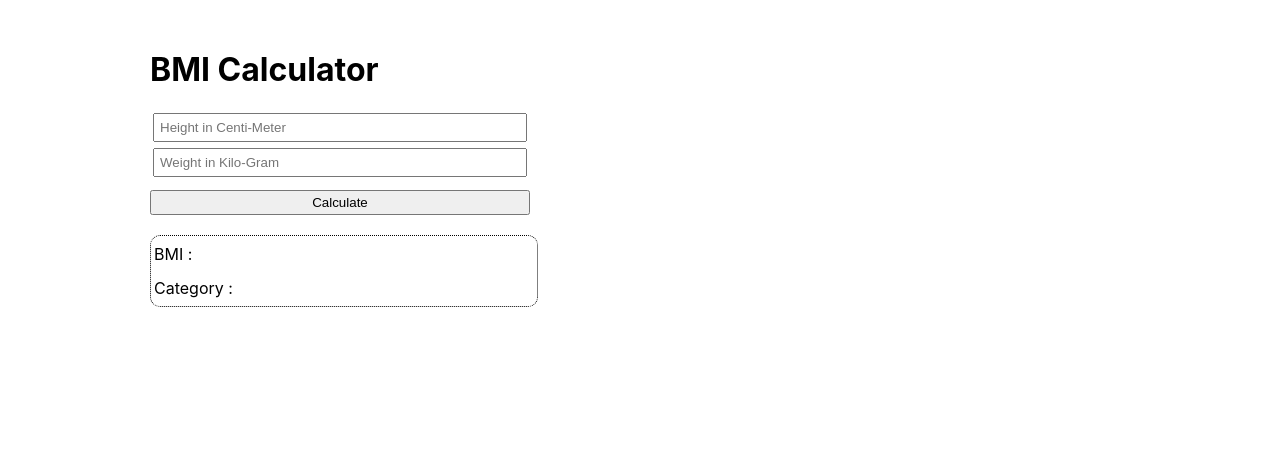
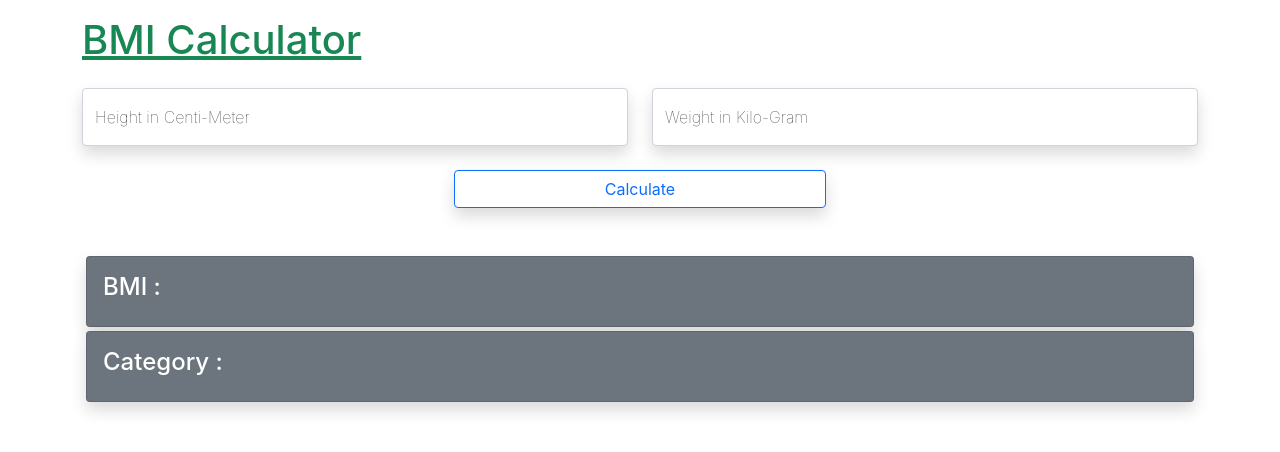
Before and after one commit to ankitdabhi28/BMI-Calculator, a React (Create React App) app: page / in a window 1280 px wide. Shown: the top 452 px of the page. Built offline with nearby package versions, Linux system fonts and the light colour scheme.

Commit message:
style update

```diff
--- a/package.json
+++ b/package.json
@@ -7,7 +7,9 @@
     "@testing-library/jest-dom": "^5.16.5",
     "@testing-library/react": "^13.4.0",
     "@testing-library/user-event": "^13.5.0",
+    "bootstrap": "^5.2.3",
     "react": "^18.2.0",
+    "react-bootstrap": "^2.7.2",
     "react-dom": "^18.2.0",
     "react-redux": "^8.0.5",
     "react-scripts": "5.0.1",
--- a/public/index.html
+++ b/public/index.html
@@ -15,6 +15,7 @@
       user's mobile device or desktop. See https://developers.google.com/web/fundamentals/web-app-manifest/
     -->
     <link rel="manifest" href="%PUBLIC_URL%/manifest.json" />
+    <link href="https://cdn.jsdelivr.net/npm/bootstrap@5.0.2/dist/css/bootstrap.min.css" rel="stylesheet" integrity="sha384-EVSTQN3/azprG1Anm3QDgpJLIm9Nao0Yz1ztcQTwFspd3yD65VohhpuuCOmLASjC" crossorigin="anonymous">
     <!--
       Notice the use of %PUBLIC_URL% in the tags above.
       It will be replaced with the URL of the `public` folder during the build.
@@ -27,6 +28,8 @@
     <title>BMI-calculator</title>
   </head>
   <body>
+    <script src="https://cdn.jsdelivr.net/npm/@popperjs/core@2.9.2/dist/umd/popper.min.js" integrity="sha384-IQsoLXl5PILFhosVNubq5LC7Qb9DXgDA9i+tQ8Zj3iwWAwPtgFTxbJ8NT4GN1R8p" crossorigin="anonymous"></script>
+<script src="https://cdn.jsdelivr.net/npm/bootstrap@5.0.2/dist/js/bootstrap.min.js" integrity="sha384-cVKIPhGWiC2Al4u+LWgxfKTRIcfu0JTxR+EQDz/bgldoEyl4H0zUF0QKbrJ0EcQF" crossorigin="anonymous"></script>
     <noscript>You need to enable JavaScript to run this app.</noscript>
     <div id="root"></div>
     <!--
--- a/src/App.css
+++ b/src/App.css
@@ -1,4 +1,4 @@
-.App {
+/* .App {
   margin: 50px 0px 0px 150px;
 }
 .int{
@@ -23,4 +23,4 @@ table {
   text-align: left;
   height: 30px;
   width: 297px;
-}
+} */
--- a/src/Components/InputFilds.jsx
+++ b/src/Components/InputFilds.jsx
@@ -7,12 +7,11 @@ import { setWeight } from "./Redux/ForState/WeightState";
 import { dispatch } from "./Redux/store";
 
 function InputFilds() {
+  const height = useSelector((state) => state.Height.Height);
+  const weight = useSelector((state) => state.Weight.Weight);
 
-  const height = useSelector((state) => state.Height.Height);
+  console.log(weight, "weight State");
   console.log(height, "height State");
-
-  const weight = useSelector((state) => state.Weight.Weight);
-  console.log(weight, "weight State");
 
   const handleBmi = () => {
     let val = (
@@ -31,30 +30,48 @@ function InputFilds() {
   };
 
   return (
+    <div className="container " >
+      {/* <div className="row"> */}
       <div>
-      <div>
-        <h1>BMI Calculator</h1>
-        <div>
+        <h1 className="mt-3 text-decoration-underline text-success">BMI Calculator</h1>
+      </div>
+      <div className="mt-4">
+        <div className="row ">
+          <div className="col-12  col-md-6 ">
+            <div className="form-floating ">
               <input
-            className="int"
+                className="form-control shadow"
                 min={30}
                 type="number"
                 onChange={(e) => dispatch(setHeight(e.target.value))}
                 placeholder="Height in Centi-Meter"
               />
+              <label className="fw-lighter" for="floatingInput">Height in Centi-Meter</label>
             </div>
-        <div>
+          </div>
+
+          <div className="col-12 col-md-6 ">
+            <div className="form-floating  ">
               <input
-            className="int"
+                className="form-control shadow "
                 min={1}
                 type="number"
                 onChange={(e) => dispatch(setWeight(e.target.value))}
                 placeholder="Weight in Kilo-Gram"
               />
-        </div>
-        <button className="btn" onClick={handleBmi}>Calculate</button>
+              <label className="fw-lighter" for="floatingInput">Weight in Kilo-Gram</label>
             </div>
           </div>
+        </div>
+
+        <div className="d-grid col-4 mt-4 mx-auto">
+          <button className="btn btn-outline-primary shadow" onClick={handleBmi}>
+            Calculate
+          </button>
+        </div>
+      </div>
+    </div>
+    // </div>
   );
 }
 
--- a/src/Components/PrintData.jsx
+++ b/src/Components/PrintData.jsx
@@ -3,22 +3,28 @@ import { useSelector } from "react-redux";
 
 function PrintData() {
   const bmi = useSelector((state) => state.Bmi.Bmi);
+  const info = useSelector((state) => state.Info.Info);
+
   console.log(bmi, "BMI State");
+  console.log(info, "Info State");
 
-  const info = useSelector((state) => state.Info.Info);
-  console.log(info, "Info State");
   return (
-    <div >
-      <table >
-      <tr>
-        <td> BMI : </td>
-        <td className="fst">{bmi}</td>
-      </tr>
-      <tr>
-        <td> Category : </td>
-        <td className="fst">{info}</td>
-      </tr>
-    </table>
+    <div className="container mt-5 ">
+
+      <div className="card text-white shadow bg-secondary m-1 ">
+        <div className="row card-body">
+          <h4 className="col-12 col-md-2"> BMI :</h4>
+          <h4 className="col-12 col-md-10"> {bmi}</h4>
+        </div>
+      </div>
+
+      <div className="card text-white shadow bg-secondary m-1">
+        <div className="row card-body">
+          <h4 className="col-12 col-md-2" >Category : </h4>
+          <h4 className="col-12 col-md-10"> {info}</h4>
+        </div>
+      </div>
+
     </div>
   );
 }
```
Also changed, not shown: 2 other files (tests, documents, lock files or other folders). Lines whose indentation alone changed are shown as unchanged.
